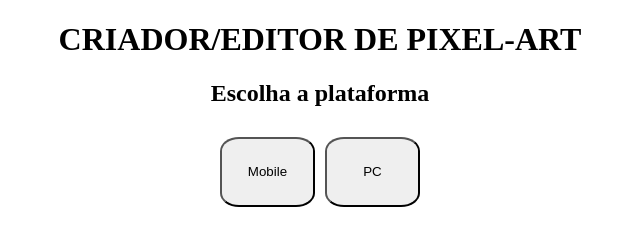
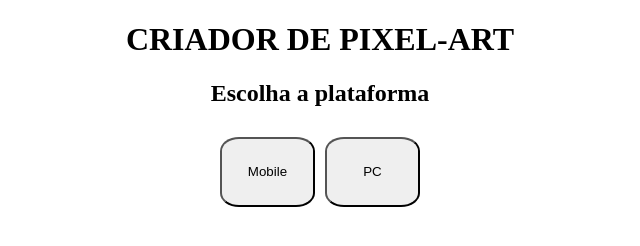
Before and after one commit to MrRyan04/Pixel-Art, a plain HTML site: page index.html in a window 1280 px wide. Shown: the whole page, without its empty margins (320-960 px from the left). Drawn offline with Linux system fonts and the light colour scheme.

Commit message:
Testar CI em pull request

```diff
--- a/index.html
+++ b/index.html
@@ -8,7 +8,7 @@
     <link rel="stylesheet" href="assets/css/style.css">
 </head>
 <body>
-    <h1 class="titulo">CRIADOR/EDITOR DE PIXEL-ART</h1>
+    <h1 class="titulo">CRIADOR DE PIXEL-ART</h1>
     <div class="conteiner">
         <canvas id="canva">
         </canvas>
```
